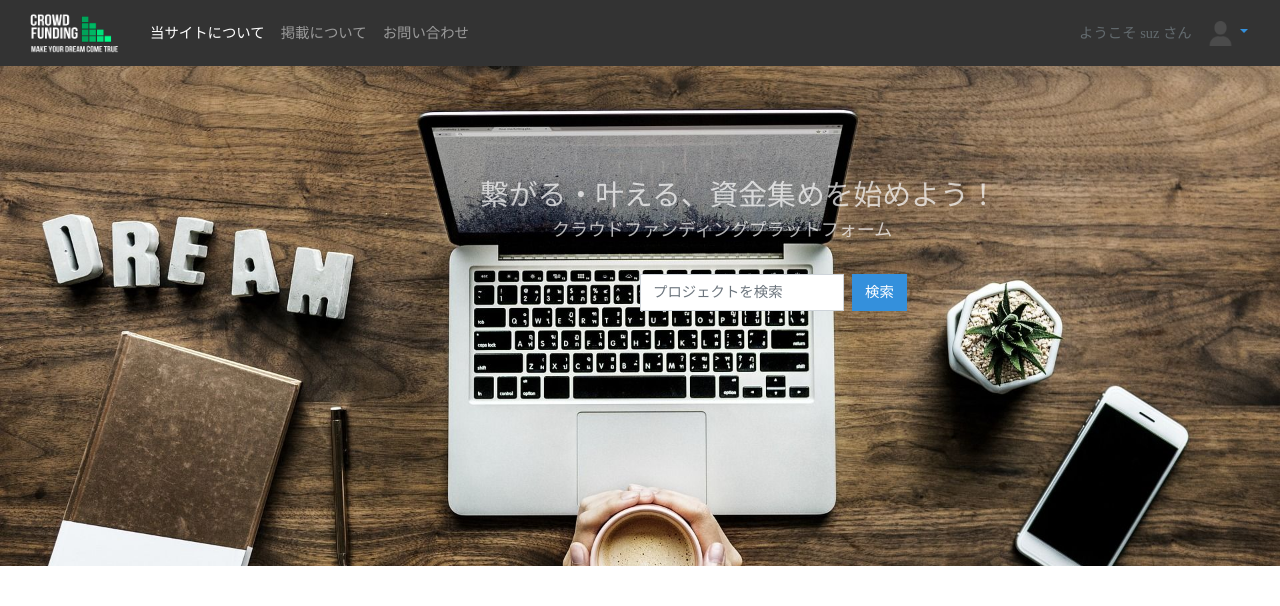
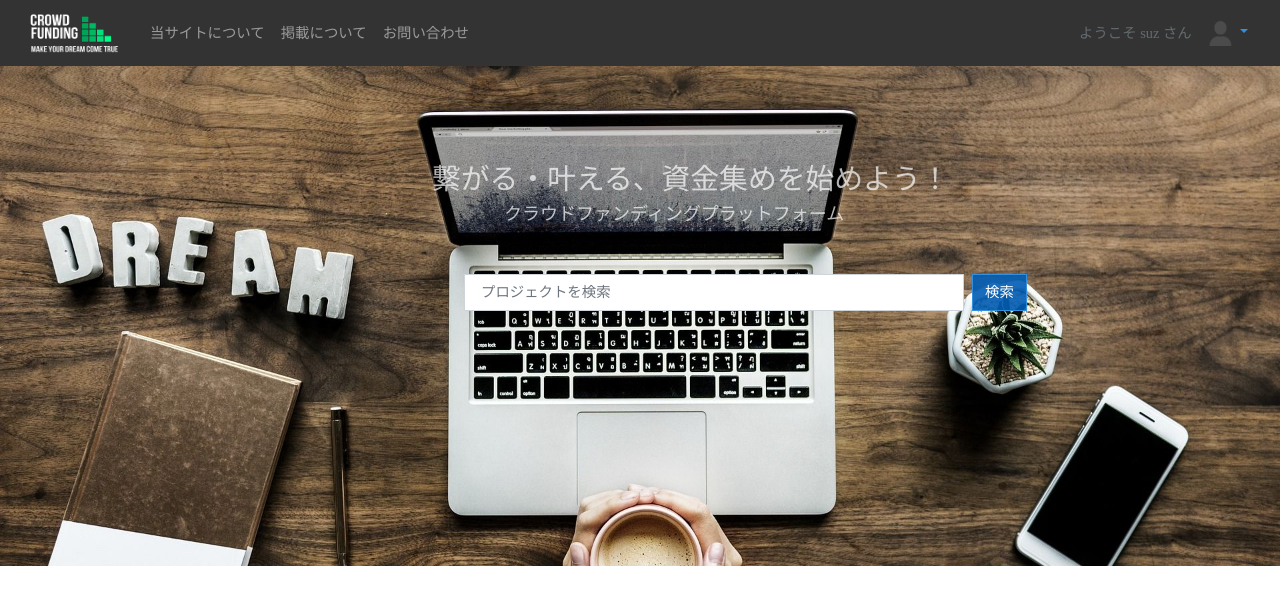
Before and after one commit to hummingbirdbike2018/crowd_funding, a Laravel app: page / in a window 1280 px wide. Shown: the top 606 px of the page. Run offline with Laravel 8, Linux system fonts and the light colour scheme; a user stored in the database is signed in; data comes from the database, SQL or seed files in the repository; style sheets or scripts are compiled from the project's sources; some libraries are stand-ins or nearby versions.

Commit message:
TOPカードの高さ統一

```diff
--- a/CrowdFunding/public/css/styles.css
+++ b/CrowdFunding/public/css/styles.css
@@ -56,8 +56,9 @@ i {
 	font-weight: normal;
 }
 
-.progress {
-	margin-bottom: 16px;
+.progress-bar{
+		margin-top: 20px;
+		margin-bottom: 25px;
 }
 
 .card_progress_info, .card_planner_info {
@@ -120,7 +121,7 @@ i {
 }
 
 .modal-header {
-	background: rgba(0, 0, 0, 0.6);
+	/* background: rgba(0, 0, 0, 0.2); */
 	color:white;
 	border: none;
 }
@@ -133,7 +134,7 @@ i {
 }
 
 .modal-body {
-	background: rgba(0, 0, 0, 0.6);
+	/* background: rgba(0, 0, 0, 0.1); */
 }
 
 .modal-email, .modal-pass {
@@ -215,45 +216,46 @@ i {
 
 .cover-text {
 	position: absolute;
-	top: 7rem;
-	left: 30rem;
+	top: 6rem;
+	left: 27rem;
 	color: rgba(255, 255, 255, 0.7);
 }
 
 .cover_btn_1 {
 	position: absolute;
-	top: 13rem;
+	top: 14rem;
 	left: 37rem;
 	color: rgba(255, 255, 255, 0.8);
-	background: rgba(3, 152, 78, 0.9);
+	background: rgba(3, 152, 78, 1);
 }
 
 .cover_btn_1:hover {
 	color: rgba(255, 255, 255, 1);
-	background: rgba(3, 152, 78, 0.7);
+	background: rgba(3, 152, 78, 0.9);
 }
 
 .cover_btn_1:active {
 	color: rgba(255, 255, 255, 1);
-	background: rgba(3, 152, 78, 1);
+	background: rgba(3, 152, 78, 0.8);
 }
 
 .cover_btn_2 {
 	position: absolute;
-	top: 13rem;
-	left: 46rem;
+	top: 14rem;
+	left: 47rem;
 	color: rgba(255, 255, 255, 0.8);
-	background: rgba(0, 92, 180, 0.9);
+	background: rgba(0, 92, 180, 1);
 }
 
 .cover_btn_2:hover {
 	color: rgba(255, 255, 255, 1);
-	background: rgba(0, 92, 180, 0.7);
+	background: rgba(0, 92, 180, 0.9);
 }
 
 .cover_btn_2:active {
 	color: rgba(255, 255, 255, 1);
-	background: rgba(0, 92, 180, 1);
+	background: rgba(0, 92, 180, 0.8
+		);
 }
 
 
@@ -382,7 +384,8 @@ i {
 }
 
 .card-title {
-	font-size: normal;
+	height: 120px;
+	font-size: 13px;
 }
 
 .total_amount {
@@ -451,7 +454,17 @@ img.user_image, img.default_user_image {
 .search-form {
 	position: absolute;
 	top: 13rem;
-	left: 40rem;
+	left: 29rem;
+}
+
+.search-btn {
+	background: rgba(0, 92, 180, 0.9);
+	color:white;
+}
+
+input.form-control.search-bar {
+	width:500px;
+	padding:1rem;
 }
 
 .dropdown-menu.show {
--- a/CrowdFunding/resources/views/layouts/layout.blade.php
+++ b/CrowdFunding/resources/views/layouts/layout.blade.php
@@ -20,15 +20,18 @@
 			<nav class="navbar navbar-expand-md navbar-dark l-header fixed-top">
 				<a class="navbar-brand" href="{{ url('/') }}">
 					<img alt="ロゴ" src="/crowd_funding/CrowdFunding/public/img/logo.png" width="110" height="40"></a>
+				<button class="navbar-toggler" type="button" data-toggle="collapse" data-target="#navbar-header" aria-controls="navbar-header" aria-expanded="false" aria-label="Toggle navigation">
+					<span class="navbar-toggler-icon"></span>
+				</button>
 				<div class="collapse navbar-collapse" id="navbar-header">
 					<ul class="navbar-nav mr-auto">
-						<li class="nav-item"><a class="nav-link active" href="{{ url('/site_info') }}">当サイトについて</a></li>
+						<li class="nav-item"><a class="nav-link" href="{{ url('/site_info') }}">当サイトについて</a></li>
 						<li class="nav-item"><a class="nav-link" a href="{{ url('/draft') }}">掲載について</a></li>
 						<li class="nav-item"><a class="nav-link" a href="{{ url('/contact') }}">お問い合わせ</a></li>
 					</ul>
 					<ul class="navbar-nav ml-auto">
 					@guest
-						<li class="nav-item"><a class="nav-link active" href="#login" data-toggle="modal" data-target="#LoginModal">ログイン</a></li>
+						<li class="nav-item"><a class="nav-link" href="#login" data-toggle="modal" data-target="#LoginModal">ログイン</a></li>
 						@if (Route::has('register'))
 						<li class="nav-item"><a class="nav-link" a href="#register" data-toggle="modal" data-target="#RegisterModal">新規登録</a></li>
 						@endif
@@ -210,9 +213,9 @@
 </html>
 
 @if(Session::has('errors'))
-	<!-- <script>
+	<script>
 	$(document).ready(function(){
 		$('#LoginModal').modal({show: true});
 	});
-	</script> -->
+	</script>
 @endif
--- a/CrowdFunding/resources/views/projects/project_description.blade.php
+++ b/CrowdFunding/resources/views/projects/project_description.blade.php
@@ -61,7 +61,7 @@
 									<div class="row">
 										<div class="comment-user col-md-2">
 											@if($user->user_img != NULL)
-											<img class="user_image" src="../../storage/user_img/user_{{ $user->id }}/{{ $user->user_img }}" alt="user_image">
+											<img class="user_image" src="../../storage/user_img/user_{{ $user->user_id }}/{{ $user->user_img }}" alt="user_image">
 											@else
 											<img class="default_user_image" src="../../storage/user_img/default/user_default_img.png" alt="default_user_image">
 											@endif
@@ -98,7 +98,9 @@
 					<span class="text-black display-4v total_amount">¥{{ number_format($total_amount) }}</span>
 				</strong>
 				<div class="progress">
-					<div class="progress-bar progress-bar bg-warning" role="progressbar" aria-valuenow="{{ $percent_complete }}" aria-valuemin="0" aria-valuemax="100" style="width: {{ $percent_complete }}%">{{ $percent_complete }}%</div>
+					<div class="progress-bar" role="progressbar" aria-valuenow="{{ $percent_complete }}" aria-valuemin="0" aria-valuemax="100" style="width: {{ $percent_complete }}%">
+						{{ $percent_complete }}%
+					</div>
 				</div>
 				<div class="text-muted">目標金額 ¥{{ number_format($project->target_amount) }}</div>
 				<div class="border"></div>
--- a/CrowdFunding/resources/views/projects/select_support.blade.php
+++ b/CrowdFunding/resources/views/projects/select_support.blade.php
@@ -39,7 +39,9 @@
 					<span class="total_amount">¥{{ number_format($total_amount) }}</span>
 				</strong>
 				<div class="progress">
-					<div class="progress-bar progress-bar-striped progress-bar-animated bg-warning" role="progressbar" aria-valuenow="{{ $percent_complete }}" aria-valuemin="0" aria-valuemax="100" style="width: {{ $percent_complete }}%">{{ $percent_complete }}%</div>
+					<div class="progress-bar" role="progressbar" aria-valuenow="{{ $percent_complete }}" aria-valuemin="0" aria-valuemax="100" style="width: {{ $percent_complete }}%">
+						{{$percent_completes[$key]}}%
+					</div>
 				</div>
 				<div class="text-muted">目標金額 ¥{{ number_format($project->target_amount) }}</div>
 				<div class="border"></div>
--- a/CrowdFunding/resources/views/projects/selected_support.blade.php
+++ b/CrowdFunding/resources/views/projects/selected_support.blade.php
@@ -202,7 +202,9 @@
 						<span class="text-black display-4v total_amount">¥{{ number_format($total_amount) }}</span>
 					</strong>
 					<div class="progress">
-						<div class="progress-bar progress-bar-striped progress-bar-animated bg-warning" role="progressbar" aria-valuenow="{{ $percent_complete }}" aria-valuemin="0" aria-valuemax="100" style="width: {{ $percent_complete }}%">{{ $percent_complete }}%</div>
+						<div class="progress-bar" role="progressbar" aria-valuenow="{{ $percent_complete }}" aria-valuemin="0" aria-valuemax="100" style="width: {{ $percent_complete }}%">
+							{{$percent_completes[$key]}}%
+						</div>
 					</div>
 					<div class="text-muted">目標金額 ¥{{ number_format($project->target_amount) }}</div>
 					<div class="border"></div>
--- a/CrowdFunding/resources/views/top.blade.php
+++ b/CrowdFunding/resources/views/top.blade.php
@@ -25,7 +25,7 @@
 			@foreach($projects as $key => $project)
 				<div class="cbox-inner d-flex">
 					<div class="shadow-sm p-3 mb-5 bg-white rounded">
-						<div class="project-successs-bar">
+						<div class="project_image">
 							<img class="pj_img" src="../storage/product_img/project_{{$project->id}}/{{$project->product_img_1}}">
 						</div>
 						<div class="project_detail">
@@ -33,10 +33,10 @@
 							<div class="card_planner_info"><i class="fa fa-user"></i>{{$planner_list[$key]}}</div>
 							<div class="card_progress">
 								<div class="card_total_amount">￥ {{number_format($total_amounts[$key])}}</div>
-								<div class="progress">
-									<div class="progress-bar progress-bar bg-warning"
-										role="progressbar" aria-valuenow="{{$percent_completes[$key]}}" aria-valuemin="0"
-										aria-valuemax="100" style="width:{{$percent_completes[$key]}}%">{{$percent_completes[$key]}}%
+								<div class="progress yellow">
+									<div class="progress-bar" role="progressbar" aria-valuenow="{{$percent_completes[$key]}}" aria-valuemin="0"
+										aria-valuemax="100" style="width:{{$percent_completes[$key]}}%">
+										{{$percent_completes[$key]}}%
 									</div>
 								</div>
 								<div class="card_progress_info">
@@ -118,6 +118,5 @@
 			<a href="./projects/{{$project->id}}"></a>
 		</div>
 	</div> -->
-</div>
 @endsection
 @include('footer')
```
Also changed, not shown: CrowdFunding/public/img/modal.jpg.
